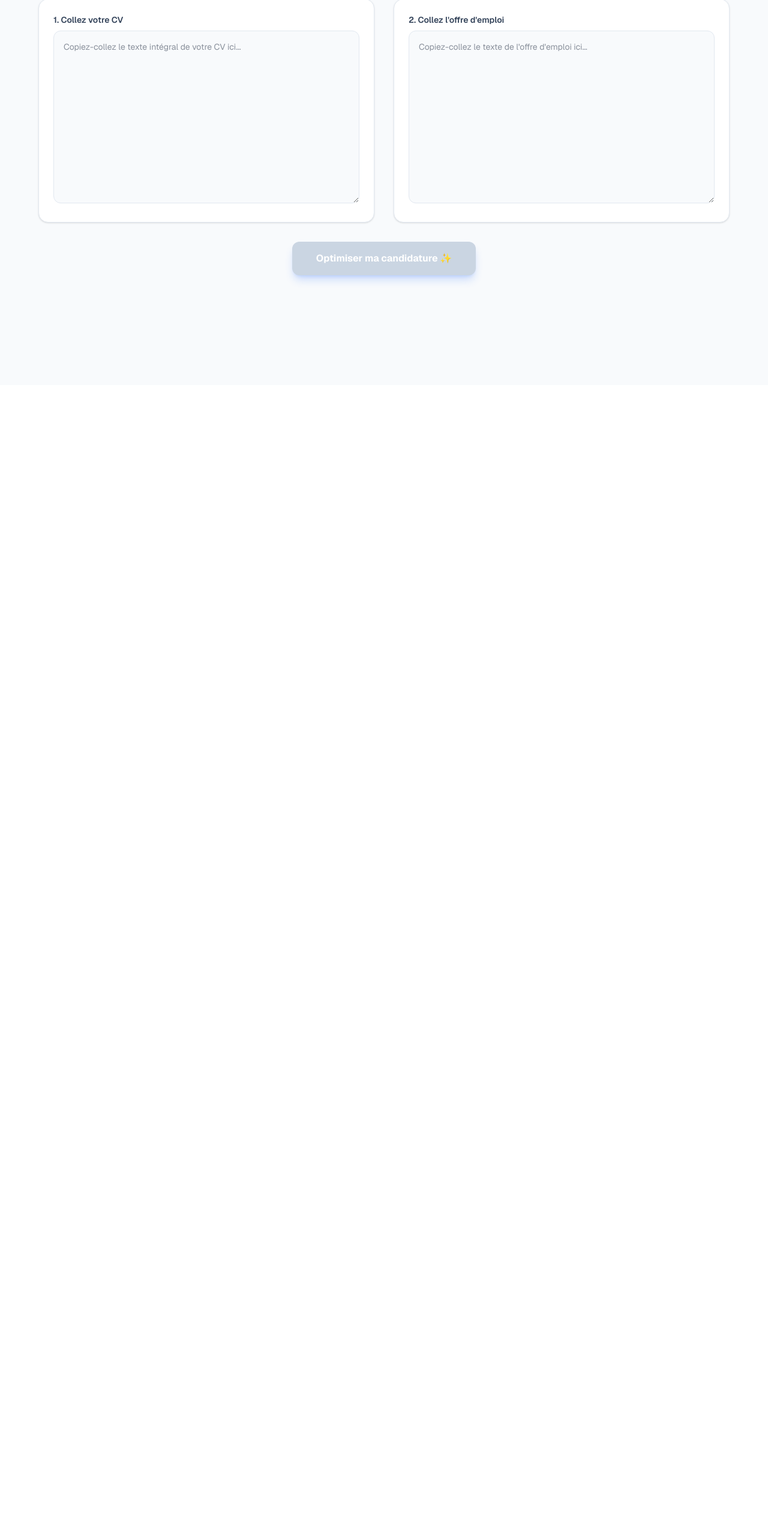
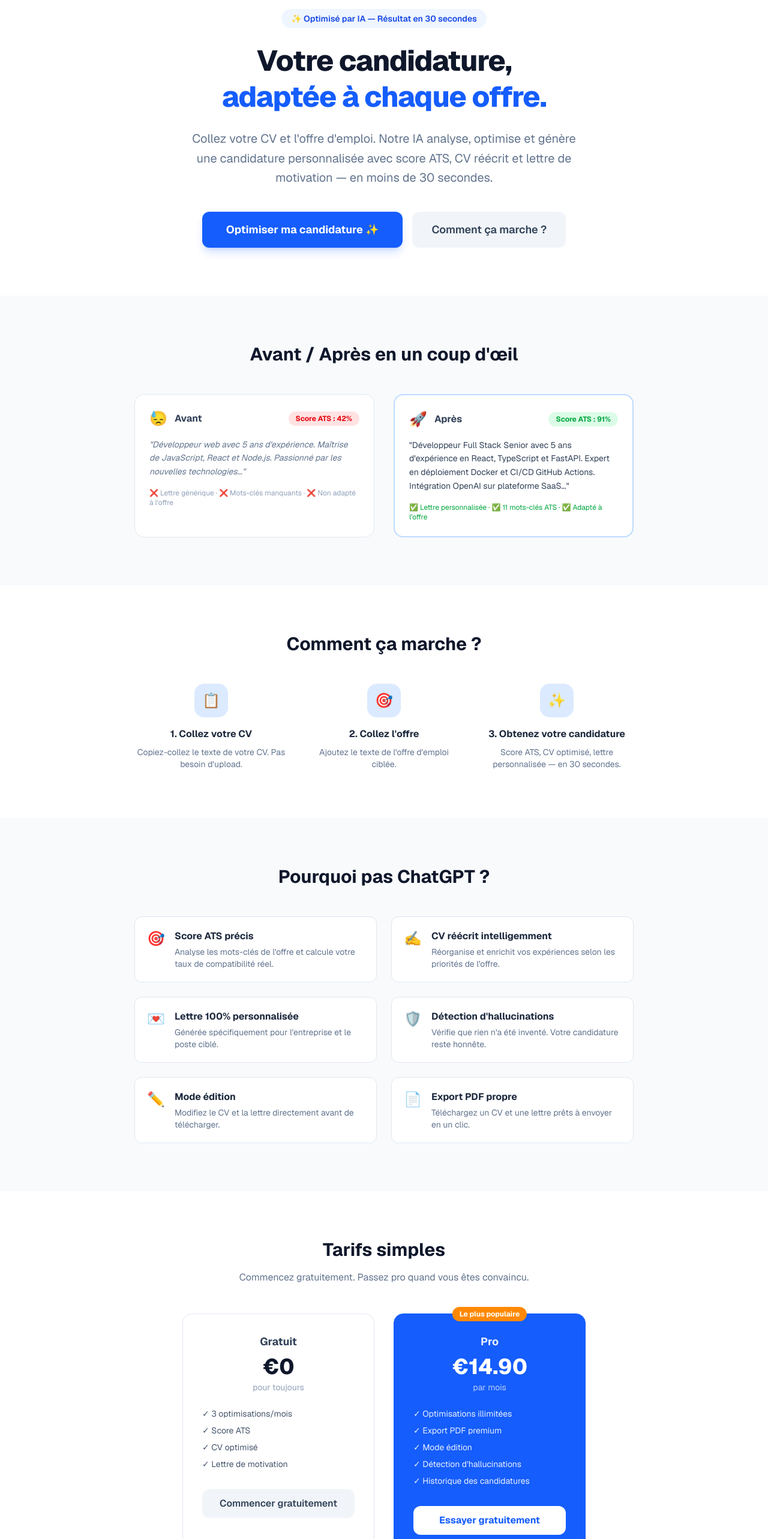
Before and after one commit to MousJB/job-coach-frontend, a Next.js app: page / in a window 1280 px wide. Shown: the part 158-2724 px from the top of the page at 60% size. Before the commit the page ends 800 px from the top, so only its background shows below. Built offline with nearby package versions, Linux system fonts and the light colour scheme.

Commit message:
Landing page + fix doublon compétences

```diff
--- a/app/app/page.tsx
+++ b/app/app/page.tsx
@@ -133,7 +133,6 @@ export default function Home() {
                 </p>
 
 
-                <p className="text-xs text-slate-400 mt-1">{result.matched_skills.length} compétence{result.matched_skills.length > 1 ? "s" : ""} matchée{result.matched_skills.length > 1 ? "s" : ""}</p>
               </div>
             </div>
 
--- a/app/page.tsx
+++ b/app/page.tsx
@@ -1,227 +1,196 @@
 "use client";
 
-import { useState } from "react";
+import { useRouter } from "next/navigation";
 
-export default function Home() {
-  const [cvText, setCvText] = useState("");
-  const [jobText, setJobText] = useState("");
-  const [loading, setLoading] = useState(false);
-  const [result, setResult] = useState<any>(null);
-  const [error, setError] = useState("");
-  const [copied, setCopied] = useState("");
-
-  const handleOptimize = async () => {
-    setLoading(true);
-    setError("");
-    setResult(null);
-
-    try {
-      const response = await fetch("https://job-coach-ai-ncv3.onrender.com/optimize", {
-        method: "POST",
-        headers: { "Content-Type": "application/json" },
-        body: JSON.stringify({ cv_text: cvText, job_text: jobText }),
-      });
-
-      if (!response.ok) throw new Error("Erreur lors de l'optimisation");
-
-      const data = await response.json();
-      setResult(data);
-      localStorage.setItem("cv_result", JSON.stringify(data.cv_rewritten));
-      localStorage.setItem("letter_result", JSON.stringify(data.letter));
-    } catch (err: any) {
-      setError(err.message);
-    } finally {
-      setLoading(false);
-    }
-  };
-
-  const handleCopy = (text: string, type: string) => {
-    navigator.clipboard.writeText(text);
-    setCopied(type);
-    setTimeout(() => setCopied(""), 2000);
-  };
+export default function Landing() {
+  const router = useRouter();
 
   return (
-    <main className="min-h-screen bg-slate-50 p-8 font-sans">
-      <div className="max-w-6xl mx-auto">
+    <main className="min-h-screen bg-white font-sans">
 
-        {/* Header */}
-        <header className="mb-12 text-center">
-          <h1 className="text-4xl font-extrabold text-slate-900 tracking-tight">
-            Job Coach <span className="text-blue-600">AI</span> 🚀
+      <nav className="flex justify-between items-center px-8 py-5 border-b border-slate-100">
+        <div className="text-xl font-extrabold text-slate-900">
+          Job Coach <span className="text-blue-600">AI</span>
+        </div>
+        <button
+          onClick={() => router.push("/app")}
+          className="bg-blue-600 text-white font-semibold py-2 px-6 rounded-lg hover:bg-blue-700 transition-colors text-sm"
+        >
+          Essayer gratuitement
+        </button>
+      </nav>
+
+      <section className="max-w-4xl mx-auto px-8 pt-24 pb-20 text-center">
+        <div className="inline-block bg-blue-50 text-blue-700 text-sm font-semibold px-4 py-1.5 rounded-full mb-6">
+          ✨ Optimisé par IA — Résultat en 30 secondes
+        </div>
+        <h1 className="text-5xl font-extrabold text-slate-900 leading-tight tracking-tight mb-6">
+          Votre candidature,<br />
+          <span className="text-blue-600">adaptée à chaque offre.</span>
         </h1>
-          <p className="text-slate-500 mt-2 text-lg">
-            Adaptez votre candidature en moins de 30 secondes.
+        <p className="text-xl text-slate-500 leading-relaxed mb-10 max-w-2xl mx-auto">
+          Collez votre CV et l'offre d'emploi. Notre IA analyse, optimise et génère
+          une candidature personnalisée avec score ATS, CV réécrit et lettre de motivation — en moins de 30 secondes.
         </p>
-        </header>
+        <div className="flex gap-4 justify-center flex-wrap">
+         <button
+            onClick={() => router.push("/app")}
+            className="bg-blue-600 text-white font-bold py-4 px-10 rounded-xl hover:bg-blue-700 transition-all shadow-lg shadow-blue-600/20 text-lg"
+          >
+            Optimiser ma candidature ✨
+          </button>
 
-        {/* Formulaire */}
-        {!result && (
+          <a
+            href="#how-it-works"
+            className="bg-slate-100 text-slate-700 font-semibold py-4 px-8 rounded-xl hover:bg-slate-200 transition-colors text-lg"
+          >
+            Comment ça marche ?
+          </a>
+        </div>
+      </section>
+
+      <section className="bg-slate-50 py-20">
+        <div className="max-w-4xl mx-auto px-8">
+          <h2 className="text-3xl font-bold text-slate-900 text-center mb-12">
+            Avant / Après en un coup d'œil
+          </h2>
           <div className="grid md:grid-cols-2 gap-8">
-            <div className="bg-white p-6 rounded-2xl shadow-sm border border-slate-200">
-              <label className="block text-sm font-semibold text-slate-700 mb-2">
-                1. Collez votre CV
-              </label>
-              <textarea
-                className="w-full h-72 p-4 border border-slate-200 rounded-xl focus:ring-2 focus:ring-blue-500 focus:border-transparent outline-none text-sm text-slate-800 bg-slate-50"
-                value={cvText}
-                onChange={(e) => setCvText(e.target.value)}
-                placeholder="Copiez-collez le texte intégral de votre CV ici..."
-              />
+            <div className="bg-white rounded-2xl p-6 border border-slate-200">
+              <div className="flex items-center gap-3 mb-4">
+                <span className="text-2xl">😓</span>
+                <span className="font-bold text-slate-700">Avant</span>
+                <span className="ml-auto bg-red-100 text-red-600 text-xs font-bold px-3 py-1 rounded-full">Score ATS : 42%</span>
               </div>
-            <div className="bg-white p-6 rounded-2xl shadow-sm border border-slate-200">
-              <label className="block text-sm font-semibold text-slate-700 mb-2">
-                2. Collez l'offre d'emploi
-              </label>
-              <textarea
-                className="w-full h-72 p-4 border border-slate-200 rounded-xl focus:ring-2 focus:ring-blue-500 focus:border-transparent outline-none text-sm text-slate-800 bg-slate-50"
-                value={jobText}
-                onChange={(e) => setJobText(e.target.value)}
-                placeholder="Copiez-collez le texte de l'offre d'emploi ici..."
-              />
+              <p className="text-sm text-slate-500 italic leading-relaxed">
+                "Développeur web avec 5 ans d'expérience. Maîtrise de JavaScript, React et Node.js. Passionné par les nouvelles technologies..."
+              </p>
+              <div className="mt-4 text-xs text-slate-400">❌ Lettre générique · ❌ Mots-clés manquants · ❌ Non adapté à l'offre</div>
             </div>
-            <div className="md:col-span-2 text-center">
-              <button
-                onClick={handleOptimize}
-                disabled={loading || !cvText || !jobText}
-                className="bg-blue-600 text-white font-bold py-4 px-10 rounded-xl hover:bg-blue-700 disabled:bg-slate-300 disabled:cursor-not-allowed transition-all shadow-lg shadow-blue-600/20"
-              >
-                {loading ? (
-                  <span className="flex items-center gap-2 justify-center">
-                    <svg className="animate-spin h-5 w-5 text-white" xmlns="http://www.w3.org/2000/svg" fill="none" viewBox="0 0 24 24">
-                      <circle className="opacity-25" cx="12" cy="12" r="10" stroke="currentColor" strokeWidth="4"></circle>
-                      <path className="opacity-75" fill="currentColor" d="M4 12a8 8 0 018-8V0C5.373 0 0 5.373 0 12h4zm2 5.291A7.962 7.962 0 014 12H0c0 3.042 1.135 5.824 3 7.938l3-2.647z"></path>
-                    </svg>
-                    Optimisation en cours...
-                  </span>
-                ) : (
-                  "Optimiser ma candidature ✨"
-                )}
-              </button>
-              {error && <p className="text-red-500 mt-4 font-medium">{error}</p>}
+            <div className="bg-white rounded-2xl p-6 border-2 border-blue-200">
+              <div className="flex items-center gap-3 mb-4">
+                <span className="text-2xl">🚀</span>
+                <span className="font-bold text-slate-700">Après</span>
+                <span className="ml-auto bg-green-100 text-green-600 text-xs font-bold px-3 py-1 rounded-full">Score ATS : 91%</span>
+              </div>
+              <p className="text-sm text-slate-700 leading-relaxed">
+                "Développeur Full Stack Senior avec 5 ans d'expérience en React, TypeScript et FastAPI. Expert en déploiement Docker et CI/CD GitHub Actions. Intégration OpenAI sur plateforme SaaS..."
+              </p>
+              <div className="mt-4 text-xs text-green-600">✅ Lettre personnalisée · ✅ 11 mots-clés ATS · ✅ Adapté à l'offre</div>
             </div>
           </div>
-        )}
+        </div>
+      </section>
 
-        {/* Résultats */}
-        {result && (
-          <div className="space-y-8">
+      <section id="how-it-works" className="py-20 max-w-4xl mx-auto px-8">
+        <h2 className="text-3xl font-bold text-slate-900 text-center mb-12">
+          Comment ça marche ?
+        </h2>
+        <div className="grid md:grid-cols-3 gap-8">
+          <div className="text-center">
+            <div className="w-14 h-14 bg-blue-100 rounded-2xl flex items-center justify-center mx-auto mb-4 text-2xl">📋</div>
+            <h3 className="font-bold text-slate-800 mb-2">1. Collez votre CV</h3>
+            <p className="text-sm text-slate-500">Copiez-collez le texte de votre CV. Pas besoin d'upload.</p>
+          </div>
+          <div className="text-center">
+            <div className="w-14 h-14 bg-blue-100 rounded-2xl flex items-center justify-center mx-auto mb-4 text-2xl">🎯</div>
+            <h3 className="font-bold text-slate-800 mb-2">2. Collez l'offre</h3>
+            <p className="text-sm text-slate-500">Ajoutez le texte de l'offre d'emploi ciblée.</p>
+          </div>
+          <div className="text-center">
+            <div className="w-14 h-14 bg-blue-100 rounded-2xl flex items-center justify-center mx-auto mb-4 text-2xl">✨</div>
+            <h3 className="font-bold text-slate-800 mb-2">3. Obtenez votre candidature</h3>
+            <p className="text-sm text-slate-500">Score ATS, CV optimisé, lettre personnalisée — en 30 secondes.</p>
+          </div>
+        </div>
+      </section>
 
-            <div className="text-right">
+      <section className="bg-slate-50 py-20">
+        <div className="max-w-4xl mx-auto px-8">
+          <h2 className="text-3xl font-bold text-slate-900 text-center mb-12">
+            Pourquoi pas ChatGPT ?
+          </h2>
+          <div className="grid md:grid-cols-2 gap-6">
+            {[
+              { icon: "🎯", title: "Score ATS précis", desc: "Analyse les mots-clés de l'offre et calcule votre taux de compatibilité réel." },
+              { icon: "✍️", title: "CV réécrit intelligemment", desc: "Réorganise et enrichit vos expériences selon les priorités de l'offre." },
+              { icon: "💌", title: "Lettre 100% personnalisée", desc: "Générée spécifiquement pour l'entreprise et le poste ciblé." },
+              { icon: "🛡️", title: "Détection d'hallucinations", desc: "Vérifie que rien n'a été inventé. Votre candidature reste honnête." },
+              { icon: "✏️", title: "Mode édition", desc: "Modifiez le CV et la lettre directement avant de télécharger." },
+              { icon: "📄", title: "Export PDF propre", desc: "Téléchargez un CV et une lettre prêts à envoyer en un clic." },
+            ].map((f, i) => (
+              <div key={i} className="bg-white rounded-xl p-5 border border-slate-200 flex gap-4">
+                <span className="text-2xl flex-shrink-0">{f.icon}</span>
+                <div>
+                  <h3 className="font-bold text-slate-800 mb-1">{f.title}</h3>
+                  <p className="text-sm text-slate-500">{f.desc}</p>
+                </div>
+              </div>
+            ))}
+          </div>
+        </div>
+      </section>
+
+      <section className="py-20 max-w-4xl mx-auto px-8 text-center">
+        <h2 className="text-3xl font-bold text-slate-900 mb-4">Tarifs simples</h2>
+        <p className="text-slate-500 mb-12">Commencez gratuitement. Passez pro quand vous êtes convaincu.</p>
+        <div className="grid md:grid-cols-2 gap-8 max-w-2xl mx-auto">
+          <div className="bg-white rounded-2xl p-8 border border-slate-200">
+            <div className="text-lg font-bold text-slate-700 mb-2">Gratuit</div>
+            <div className="text-4xl font-extrabold text-slate-900 mb-1">€0</div>
+            <div className="text-slate-400 text-sm mb-6">pour toujours</div>
+            <ul className="text-sm text-slate-600 space-y-2 text-left mb-8">
+              <li>✓ 3 optimisations/mois</li>
+              <li>✓ Score ATS</li>
+              <li>✓ CV optimisé</li>
+              <li>✓ Lettre de motivation</li>
+            </ul>
             <button
-                onClick={() => setResult(null)}
-                className="text-slate-500 hover:text-slate-800 font-medium text-sm transition-colors"
+              onClick={() => router.push("/app")}
+              className="w-full bg-slate-100 text-slate-700 font-semibold py-3 rounded-xl hover:bg-slate-200 transition-colors"
             >
-                ← Faire une nouvelle optimisation
+              Commencer gratuitement
             </button>
           </div>
-
-            {/* Score */}
-            <div className="bg-white p-8 rounded-2xl shadow-sm border border-slate-200 flex flex-col md:flex-row justify-between items-center gap-6">
-              <div className="text-center md:text-left">
-                <h2 className="text-2xl font-bold text-slate-800">Rapport d'optimisation</h2>
-                <p className={`mt-2 font-medium ${result.quality.approved ? "text-green-600" : "text-orange-600"}`}>
-                  {result.summary_for_user}
-                </p>
+          <div className="bg-blue-600 rounded-2xl p-8 border border-blue-600 text-white relative">
+            <div className="absolute -top-3 left-1/2 -translate-x-1/2 bg-orange-400 text-white text-xs font-bold px-3 py-1 rounded-full">
+              Le plus populaire
             </div>
-              <div className="text-center">
-                <p className="text-sm text-slate-400 font-medium uppercase tracking-wide">Score ATS</p>
-                <p className="text-5xl font-extrabold text-green-600">{result.score_before}%</p>
-                <p className="text-xs text-slate-400 mt-1">{result.matched_skills.length} compétence{result.matched_skills.length > 1 ? "s" : ""} matchée{result.matched_skills.length > 1 ? "s" : ""}</p>
-                <p className={`text-sm font-semibold mt-2 ${result.score_before >= 70 ? "text-green-600" : result.score_before >= 50 ? "text-orange-500" : "text-red-500"}`}>
-                {result.score_before >= 70 ? "✅ Bon match" : result.score_before >= 50 ? "⚠️ Match partiel" : "❌ Offre peu adaptée à votre profil"}
-                </p>
-
-
-                <p className="text-xs text-slate-400 mt-1">{result.matched_skills.length} compétence{result.matched_skills.length > 1 ? "s" : ""} matchée{result.matched_skills.length > 1 ? "s" : ""}</p>
-              </div>
-            </div>
-
-            {/* CV & Lettre */}
-            <div className="grid md:grid-cols-2 gap-8">
-
-              {/* CV Optimisé */}
-              <div className="bg-white p-6 rounded-2xl shadow-sm border border-slate-200">
-                <div className="flex justify-between items-center mb-4">
-                  <h3 className="font-bold text-lg text-slate-800">CV Optimisé</h3>
-                  <div className="flex gap-2">
+            <div className="text-lg font-bold mb-2 opacity-90">Pro</div>
+            <div className="text-4xl font-extrabold mb-1">€14.90</div>
+            <div className="opacity-70 text-sm mb-6">par mois</div>
+            <ul className="text-sm space-y-2 text-left mb-8 opacity-90">
+              <li>✓ Optimisations illimitées</li>
+              <li>✓ Export PDF premium</li>
+              <li>✓ Mode édition</li>
+              <li>✓ Détection d'hallucinations</li>
+              <li>✓ Historique des candidatures</li>
+            </ul>
             <button
-                      onClick={() => handleCopy(result.cv_rewritten.summary + "\n\n" + result.cv_rewritten.skills.join(", "), "cv")}
-                      className="text-xs bg-slate-100 hover:bg-slate-200 text-slate-700 font-semibold py-2 px-3 rounded-lg transition-colors"
+              onClick={() => router.push("/app")}
+              className="w-full bg-white text-blue-600 font-bold py-3 rounded-xl hover:bg-blue-50 transition-colors"
             >
-                      {copied === "cv" ? "✓ Copié !" : "Copier"}
-                    </button>
-                    <button
-                      onClick={() => window.open("/cv", "_blank")}
-                      className="text-xs bg-blue-600 hover:bg-blue-700 text-white font-semibold py-2 px-3 rounded-lg transition-colors"
-                    >
-                      Télécharger PDF
+              Essayer gratuitement
             </button>
           </div>
         </div>
-                <div className="bg-slate-50 p-4 rounded-xl text-sm text-slate-700 space-y-4 h-96 overflow-y-auto">
-                  <p className="font-medium text-slate-900 border-l-4 border-blue-500 pl-3 italic">
-                    {result.cv_rewritten.summary}
-                  </p>
-                  <div>
-                    <p className="font-semibold text-slate-800 mb-2">Compétences clés :</p>
-                    <div className="flex flex-wrap gap-2">
-                      {result.cv_rewritten.skills.map((skill: string, i: number) => (
-                        <span key={i} className="bg-blue-100 text-blue-800 text-xs font-medium px-2.5 py-1 rounded-full">
-                          {skill}
-                        </span>
-                      ))}
-                    </div>
-                  </div>
-                </div>
-              </div>
+      </section>
 
-              {/* Lettre */}
-              <div className="bg-white p-6 rounded-2xl shadow-sm border border-slate-200">
-                <div className="flex justify-between items-center mb-4">
-                  <h3 className="font-bold text-lg text-slate-800">Lettre de Motivation</h3>
-                  <div className="flex gap-2">
+      <section className="bg-blue-600 py-20 text-center text-white">
+        <h2 className="text-3xl font-bold mb-4">Prêt à décrocher plus d'entretiens ?</h2>
+        <p className="text-blue-100 mb-8 text-lg">Rejoignez les candidats qui optimisent leur candidature en 30 secondes.</p>
         <button
-                      onClick={() => handleCopy(result.letter.body, "letter")}
-                      className="text-xs bg-slate-100 hover:bg-slate-200 text-slate-700 font-semibold py-2 px-3 rounded-lg transition-colors"
+          onClick={() => router.push("/app")}
+          className="bg-white text-blue-600 font-bold py-4 px-10 rounded-xl hover:bg-blue-50 transition-colors text-lg shadow-lg"
         >
-                      {copied === "letter" ? "✓ Copié !" : "Copier"}
+          Optimiser ma candidature gratuitement ✨
         </button>
-                    <button
-                      onClick={() => window.open("/letter", "_blank")}
-                      className="text-xs bg-blue-600 hover:bg-blue-700 text-white font-semibold py-2 px-3 rounded-lg transition-colors"
-                    >
-                      Télécharger PDF
-                    </button>
-                  </div>
-                </div>
-                <div className="bg-slate-50 p-4 rounded-xl text-sm text-slate-700 whitespace-pre-wrap h-96 overflow-y-auto font-serif leading-relaxed">
-                  {result.letter.body}
-                </div>
-              </div>
-            </div>
+      </section>
 
-            {/* Alerte Qualité */}
-            {!result.quality.approved && (
-              <div className="bg-orange-50 border-l-4 border-orange-400 p-6 rounded-r-xl">
-                <div className="flex items-center gap-3 mb-3">
-                  <span className="text-2xl">⚠️</span>
-                  <h3 className="font-bold text-orange-800 text-lg">Points à vérifier</h3>
-                </div>
-                <p className="text-orange-700 text-sm mb-4">
-                  L'IA a repéré ces éléments. Vérifiez qu'ils correspondent bien à votre réalité professionnelle :
-                </p>
-                <ul className="list-disc list-inside space-y-2 text-orange-700 text-sm font-medium bg-white/50 p-4 rounded-lg">
-                  {result.quality.hallucinations_detected.map((h: string, i: number) => (
-                    <li key={i}>{h}</li>
-                  ))}
-                </ul>
-              </div>
-            )}
+      <footer className="border-t border-slate-100 py-8 text-center text-slate-400 text-sm">
+        <div className="font-bold text-slate-600 mb-1">Job Coach AI</div>
+        Optimisez votre candidature avec l'intelligence artificielle.
+      </footer>
 
-          </div>
-        )}
-      </div>
     </main>
   );
 }
```
Lines whose indentation alone changed are shown as unchanged.
